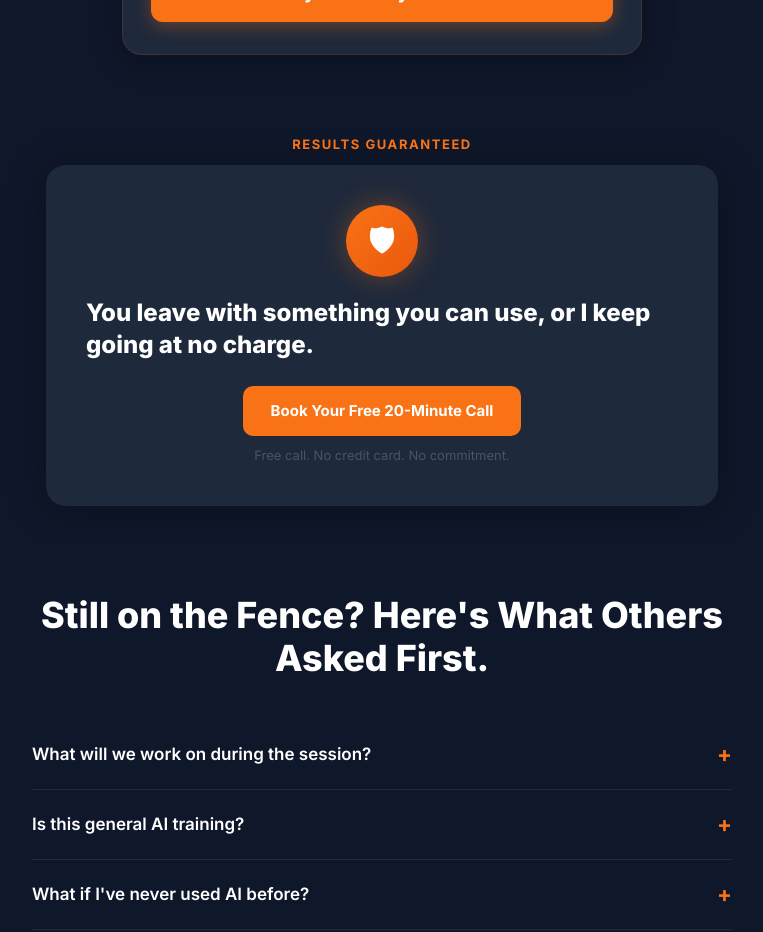
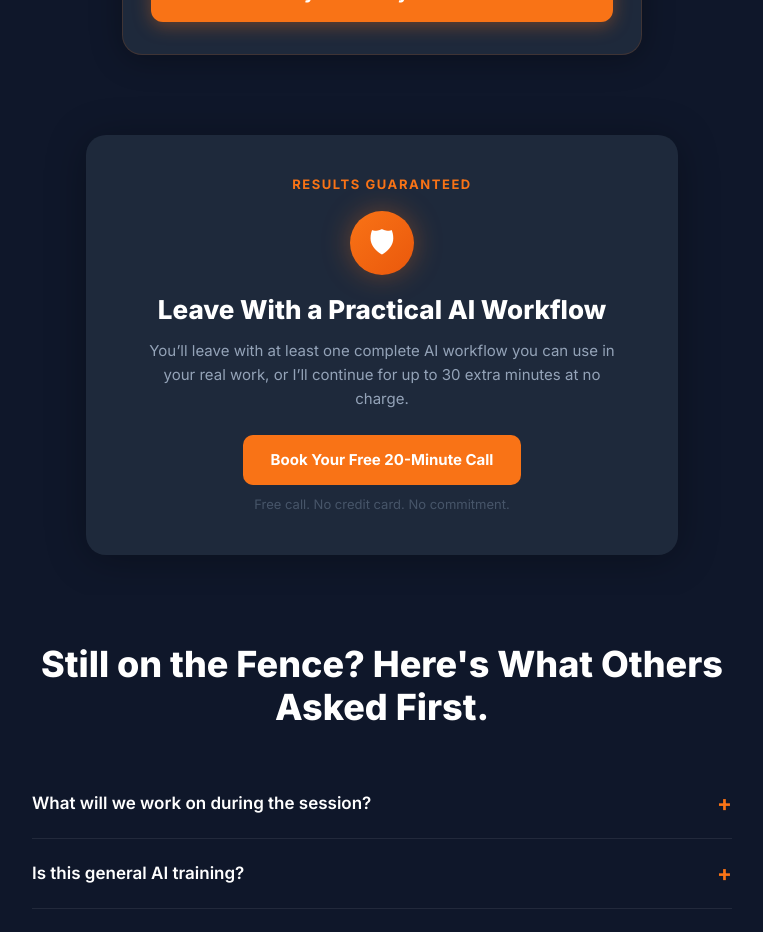
Before and after one commit to samkershner1234-aisk/ai-with-sam, a React (Vite) app: page / in a window 1280 px wide. Shown: the part 4700-5632 px from the top of the page, without its empty margins (258-1021 px from the left). Built offline with nearby package versions, Linux system fonts and the light colour scheme.

Commit message:
Guarantee: specific copy (complete AI workflow), stacked hierarchy

```diff
--- a/src/components/landing/GuaranteeSection.jsx
+++ b/src/components/landing/GuaranteeSection.jsx
@@ -3,28 +3,30 @@ import { CTA_URL } from "./constants";
 export default function GuaranteeSection() {
   return (
     <section id="guarantee" style={{ background: "#0F172A", padding: "40px 0" }}>
-      <div style={{ maxWidth: 720, margin: "0 auto", padding: "0 24px" }}>
-        {/* Section label */}
-        <p style={{ color: "#F97316", fontWeight: 700, letterSpacing: "0.12em", textTransform: "uppercase", fontSize: 13, textAlign: "center", marginBottom: 10 }}>
+      <div style={{ maxWidth: 640, margin: "0 auto", padding: "0 24px" }}>
+        {/* Main card */}
+        <div className="guarantee-card">
+          {/* 1. Eyebrow */}
+          <p style={{ color: "#F97316", fontWeight: 700, letterSpacing: "0.12em", textTransform: "uppercase", fontSize: 13, margin: "0 0 16px" }}>
             RESULTS GUARANTEED
           </p>
 
-        {/* Main card */}
-        <div className="guarantee-card">
-          {/* Centered shield icon */}
-          <div style={{ width: 72, height: 72, borderRadius: "50%", background: "linear-gradient(135deg,#F97316,#EA580C)", display: "flex", alignItems: "center", justifyContent: "center", fontSize: 32, boxShadow: "0 0 28px rgba(249,115,22,0.35)", margin: "0 auto 20px" }}>
+          {/* 2. Shield icon (centered) */}
+          <div className="guarantee-shield" style={{ width: 64, height: 64, borderRadius: "50%", background: "linear-gradient(135deg,#F97316,#EA580C)", display: "flex", alignItems: "center", justifyContent: "center", fontSize: 30, boxShadow: "0 0 28px rgba(249,115,22,0.35)", margin: "0 auto 18px" }}>
             🛡
           </div>
 
-          {/* Left-aligned text */}
-          <div style={{ textAlign: "left" }}>
-            <h2 style={{ fontSize: "clamp(18px,2.8vw,24px)", fontWeight: 800, color: "#fff", lineHeight: 1.35, margin: 0 }}>
-              You leave with something you can use, or I keep going at no charge.
+          {/* 3. Headline */}
+          <h2 className="guarantee-headline" style={{ fontSize: "clamp(20px,3vw,26px)", fontWeight: 800, color: "#fff", lineHeight: 1.3, margin: "0 0 12px" }}>
+            Leave With a Practical AI Workflow
           </h2>
-          </div>
 
-          {/* CTA */}
-          <div style={{ textAlign: "center" }}>
+          {/* 4. Guarantee explanation */}
+          <p className="guarantee-body-text" style={{ color: "#94A3B8", lineHeight: 1.6, margin: "0 auto", maxWidth: 480 }}>
+            You’ll leave with at least one complete AI workflow you can use in your real work, or I’ll continue for up to 30 extra minutes at no charge.
+          </p>
+
+          {/* 5. CTA button */}
           <a
             href={CTA_URL}
             target="_blank"
@@ -33,8 +35,9 @@ export default function GuaranteeSection() {
           >
             Book Your Free 20-Minute Call
           </a>
-            <p style={{ color: "#475569", fontSize: 13, marginTop: 10 }}>Free call. No credit card. No commitment.</p>
-          </div>
+
+          {/* 6. Supporting line */}
+          <p style={{ color: "#475569", fontSize: 13, marginTop: 10, marginBottom: 0 }}>Free call. No credit card. No commitment.</p>
         </div>
       </div>
 
@@ -44,10 +47,22 @@ export default function GuaranteeSection() {
           border-radius: 20px;
           padding: 40px 40px;
           box-shadow: 0 4px 40px rgba(0,0,0,0.3);
+          text-align: center;
+        }
+        .guarantee-body-text {
+          font-size: 15px;
         }
         @media (max-width: 767px) {
           .guarantee-card {
-            padding: 28px 22px;
+            padding: 32px 22px;
+          }
+          .guarantee-shield {
+            width: 56px;
+            height: 56px;
+            font-size: 26px;
+          }
+          .guarantee-body-text {
+            font-size: 15px;
           }
         }
       `}</style>
```
Lines whose indentation alone changed are shown as unchanged.
